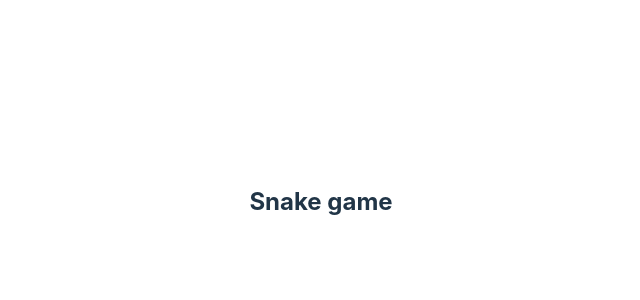
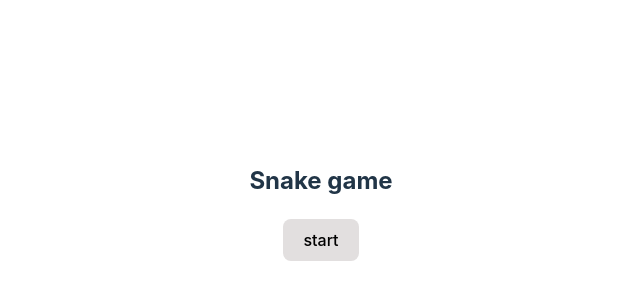
Before and after one commit to Maksim99745/snake, a React (Vite) app: page / in a window 1280 px wide. Shown: the part 198-498 px from the top of the page, without its empty margins (319-959 px from the left). Built offline with nearby package versions, Linux system fonts and the light colour scheme.

Commit message:
feat: start creating game layout

```diff
--- a/package.json
+++ b/package.json
@@ -23,12 +23,15 @@
   },
   "dependencies": {
     "@hookform/resolvers": "^3.9.0",
+    "@mui/material": "^5.16.7",
+    "@mui/styled-engine-sc": "^6.0.0-alpha.18",
     "@reduxjs/toolkit": "^2.2.7",
     "react": "^18.3.1",
     "react-dom": "^18.3.1",
     "react-hook-form": "^7.52.2",
     "react-redux": "^9.1.2",
     "react-router-dom": "^6.26.0",
+    "styled-components": "^6.1.12",
     "yup": "^1.4.0"
   },
   "devDependencies": {
--- a/src/pages/MainPage/MainPage.tsx
+++ b/src/pages/MainPage/MainPage.tsx
@@ -1,7 +1,13 @@
+import { useGameStatus } from './hooks/useGameStatus';
+
 export default function MainPage() {
+  const { gameStatus, handleGameStatus } = useGameStatus();
   return (
     <div>
       <h2>Snake game</h2>
+      <button type="button" onClick={handleGameStatus}>
+        {gameStatus}
+      </button>
     </div>
   );
 }
--- /dev/null
+++ b/src/pages/MainPage/hooks/useGameStatus.tsx
@@ -0,0 +1,13 @@
+import { useState } from 'react';
+
+export const useGameStatus = () => {
+  const [gameStatus, setGameStatus] = useState<'start' | 'stop'>('start');
+  const handleGameStatus = () => {
+    if (gameStatus === 'start') {
+      setGameStatus('stop');
+    } else {
+      setGameStatus('start');
+    }
+  };
+  return { gameStatus, handleGameStatus };
+};
```
Also changed, not shown: src/pages/MainPage/components/board/Board.tsx (added), 2 other files (tests, documents, lock files or other folders).
